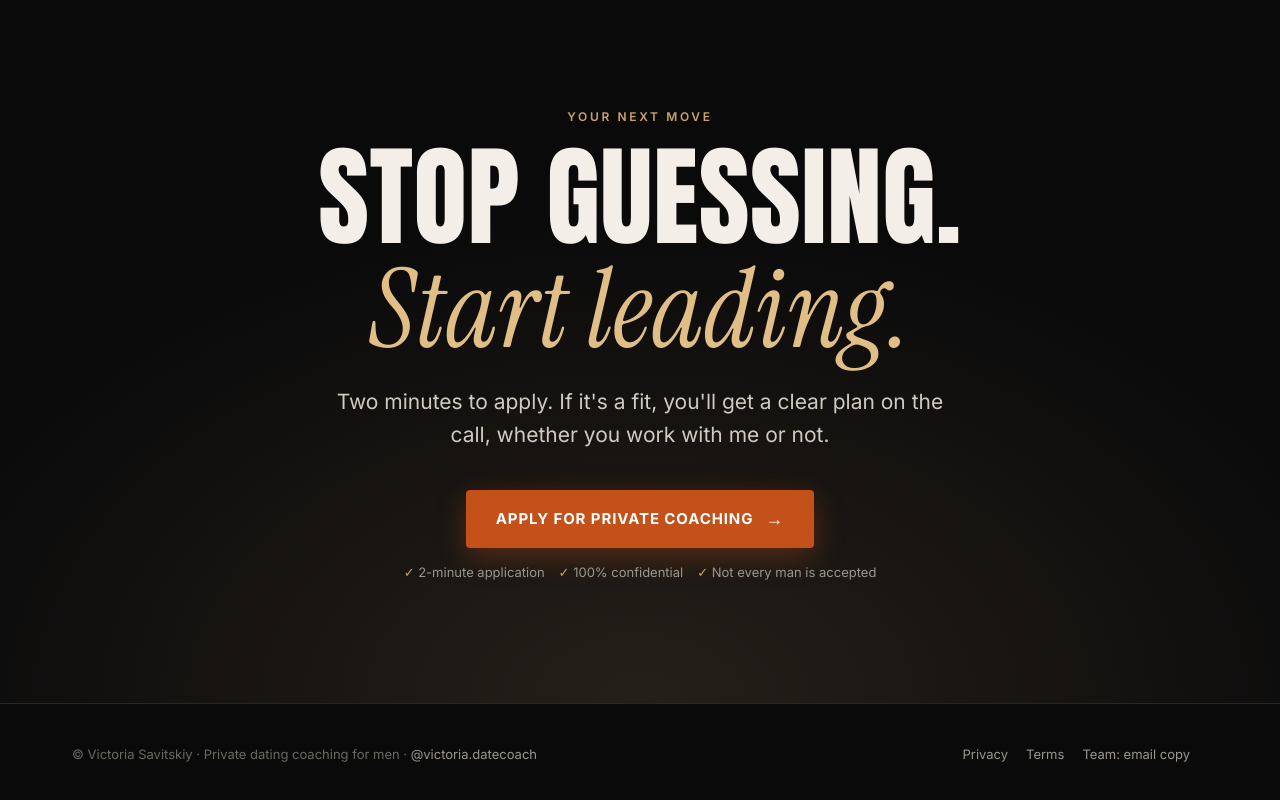
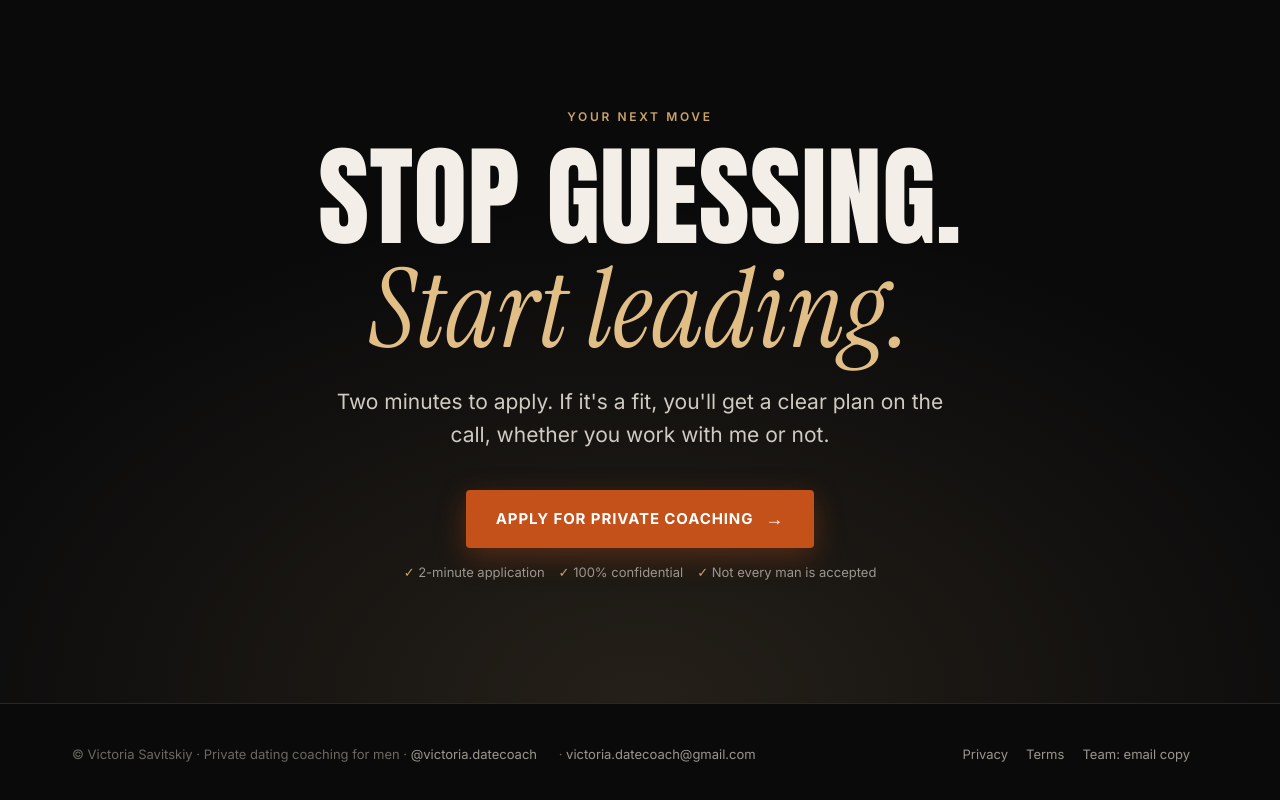
Before and after one commit to lisashmel/victoria-site, a plain HTML site: page index.html in a window 1280 px wide. Shown: the part 10172-10972 px from the top of the page. Drawn offline with Linux system fonts and the light colour scheme; a script that the page names is missing.

Commit message:
Add contact email to footer

```diff
--- a/index.html
+++ b/index.html
@@ -1049,7 +1049,7 @@ Phone: {phone} · Email: {email}</div></div>
 </main>
 
 <footer><div class="wrap">
-  <div>© Victoria Savitskiy · Private dating coaching for men · <a href="https://www.instagram.com/victoria.datecoach/">@victoria.datecoach</a></div>
+  <div>© Victoria Savitskiy · Private dating coaching for men · <a href="https://www.instagram.com/victoria.datecoach/">@victoria.datecoach</a> · <a href="mailto:victoria.datecoach@gmail.com">victoria.datecoach@gmail.com</a></div>
   <div><a href="https://victoriadatecoach.com/privacypolicy">Privacy</a><a href="https://victoriadatecoach.com/terms">Terms</a><a href="#emails" data-go="emails">Team: email copy</a></div>
 </div></footer>
 
```
